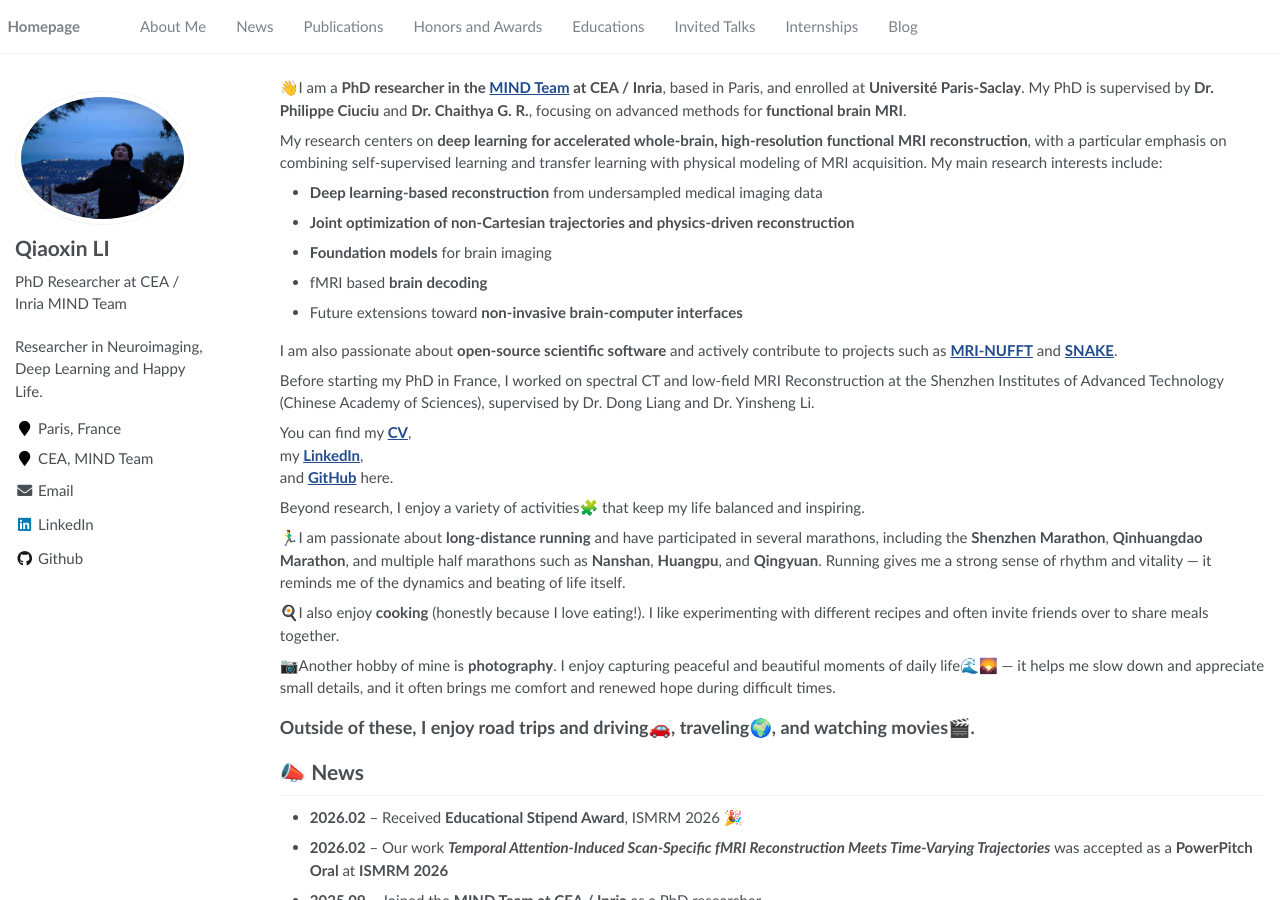
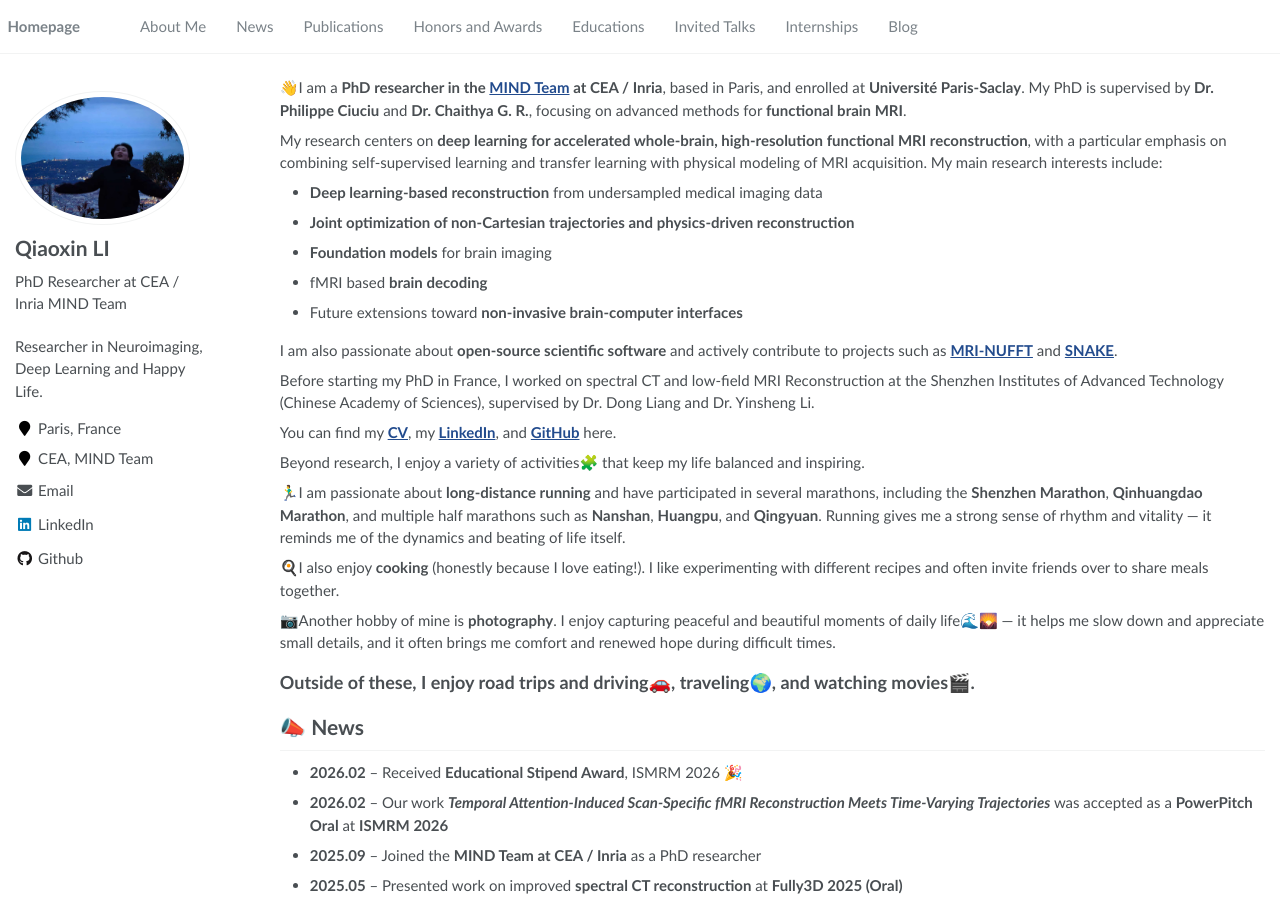
Before and after one commit to Chennono/chennono.github.io, a Jekyll site: the page built from _pages/about.md, in a window 1280 px wide and 900 px high. Built offline with Jekyll 4.4.1, drawn with Linux system fonts in a browser that asks for light colours.

Commit message:
Fix blog page asset paths

```diff
--- a/_config.yml
+++ b/_config.yml
@@ -24,7 +24,7 @@ baidu_site_verification  :
 # Site Author
 author:
   name             : "Qiaoxin LI"
-  avatar           : "images/profile.jpg"
+  avatar           : "/images/profile.jpg"
   bio              : "PhD Researcher at CEA / Inria MIND Team"
   location         : "Paris, France"
   employer         : "CEA, MIND Team"
--- a/_includes/head.html
+++ b/_includes/head.html
@@ -11,9 +11,7 @@
 </script>
 
 <!-- For all browsers -->
-<link rel="stylesheet" href="assets/css/main.css">
+<link rel="stylesheet" href="{{ '/assets/css/main.css' | relative_url }}">
 
 <meta http-equiv="cleartype" content="on">
-<head>
-  <base target="_blank">
-</head>
+<base target="_blank">
--- a/_pages/about.md
+++ b/_pages/about.md
@@ -24,9 +24,7 @@ I am also passionate about **open-source scientific software** and actively cont
 
 Before starting my PhD in France, I worked on spectral CT and low-field MRI Reconstruction at the Shenzhen Institutes of Advanced Technology (Chinese Academy of Sciences), supervised by Dr. Dong Liang and Dr. Yinsheng Li.
 
-You can find my **[CV](/files/CV-Qiaoxin.pdf)**,
-my **[LinkedIn](https://www.linkedin.com/in/qiaoxin-li-37a177310/)**,
-and **[GitHub](https://github.com/joosenli)** here.
+You can find my **[CV](/files/CV-Qiaoxin.pdf)**, my **[LinkedIn](https://www.linkedin.com/in/qiaoxin-li-37a177310/)**, and **[GitHub](https://github.com/joosenli)** here.
 
 Beyond research, I enjoy a variety of activities🧩 that keep my life balanced and inspiring.
 
```
Also changed, not shown: _pages/blog.md (+1 -1 lines).
